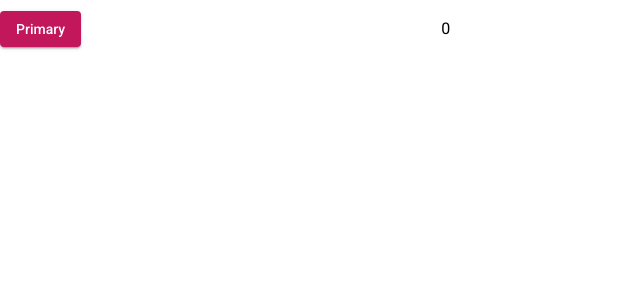
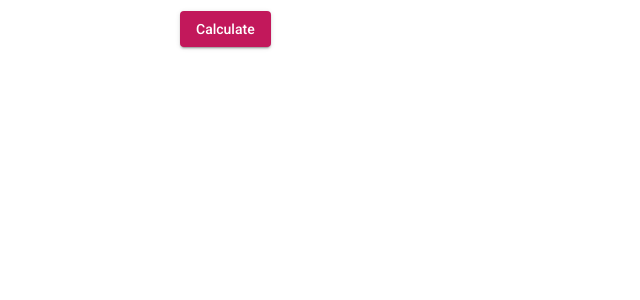
Before and after one commit to MoKoky/Bool-Interpreter, an Angular app: page / in a window 1280 px wide. Shown: the top 300 px of the page, without its empty margins (0-640 px from the left). Built offline with nearby package versions, Linux system fonts and the light colour scheme.

Commit message:
Added commands to README.md Setup basic system to enter formula

```diff
--- a/src/app/app.component.html
+++ b/src/app/app.component.html
@@ -1,13 +1,6 @@
+<mat-form-field class="example-full-width">
+  <mat-label>Enter formula</mat-label>
+  <input matInput [formControl]="formControl">
+</mat-form-field>
 
-<button mat-raised-button color="primary" (click)="Add()">Primary</button>
-  <mat-form-field class="example-full-width">
-    <mat-label>Favorite food</mat-label>
-    <input matInput [formControl]="xFormControl">
-  </mat-form-field>
-
-  <mat-form-field class="example-full-width">
-    <mat-label>Favorite food</mat-label>
-    <input matInput [formControl]="yFormControl">
-  </mat-form-field>
-
-<mat-label>{{sum}}</mat-label>
+<button mat-raised-button color="primary" (click)="calculate()">Calculate</button>
--- a/src/app/app.component.ts
+++ b/src/app/app.component.ts
@@ -8,20 +8,15 @@ import {FormControl, Validators} from '@angular/forms';
   styleUrls: ['./app.component.css']
 })
 export class AppComponent {
-  title = 'Bool-Interpreter';
-  sum = 0;
 
-  xFormControl = new FormControl('', [
-    Validators.required
-  ]);
-  yFormControl = new FormControl('', [
+  formControl = new FormControl('', [
     Validators.required
   ]);
 
   constructor(private interpreterService: InterpreterService) {
   }
 
-  public Add(): void{
-    this.sum = this.interpreterService.Add(Number(this.xFormControl.value), Number(this.yFormControl.value));
+  calculate(): void{
+    this.interpreterService.calculate(this.formControl.value);
   }
 }
--- a/src/app/interpreter.service.ts
+++ b/src/app/interpreter.service.ts
@@ -7,7 +7,7 @@ export class InterpreterService {
 
   constructor() { }
 
-  public Add(x: number, y: number): number {
-    return x + y;
+  public calculate(formula: string): void {
+    // add the interpreter here
   }
 }
```
Also changed, not shown: 1 other file (tests, documents, lock files or other folders).
